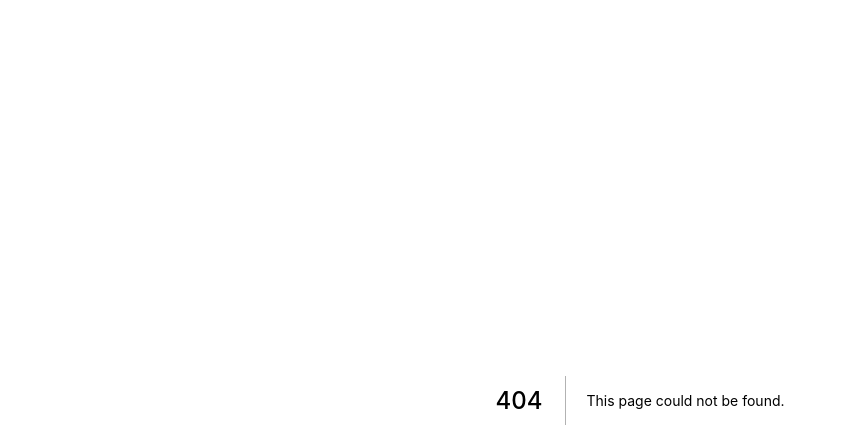
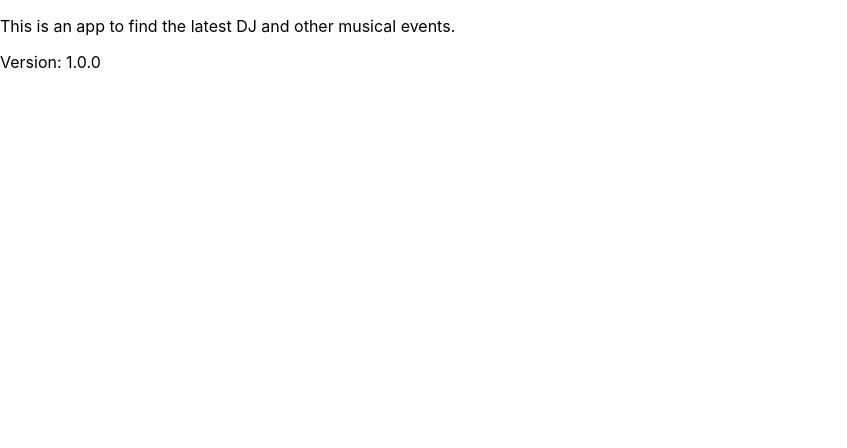
Before and after one commit to robgmerrill/nextjs-events-website, a Next.js app: page /about in a window 1280 px wide. Before the commit this address had no page. Shown: the top 448 px of the page, without its empty margins (0-847 px from the left). Built offline with nearby package versions, Linux system fonts and the light colour scheme.

Commit message:
Pages and routing

```diff
--- /dev/null
+++ b/pages/about.js
@@ -0,0 +1,8 @@
+export default function AboutPage() {
+  return (
+    <div>
+      <p>This is an app to find the latest DJ and other musical events.</p>
+      <p>Version: 1.0.0</p>
+    </div>
+  );
+}
```
Also changed, not shown: pages/events/[slug].js (added, +9 -0 lines), pages/events/add.js (added, +9 -0 lines), pages/events/index.js (added, +9 -0 lines).
